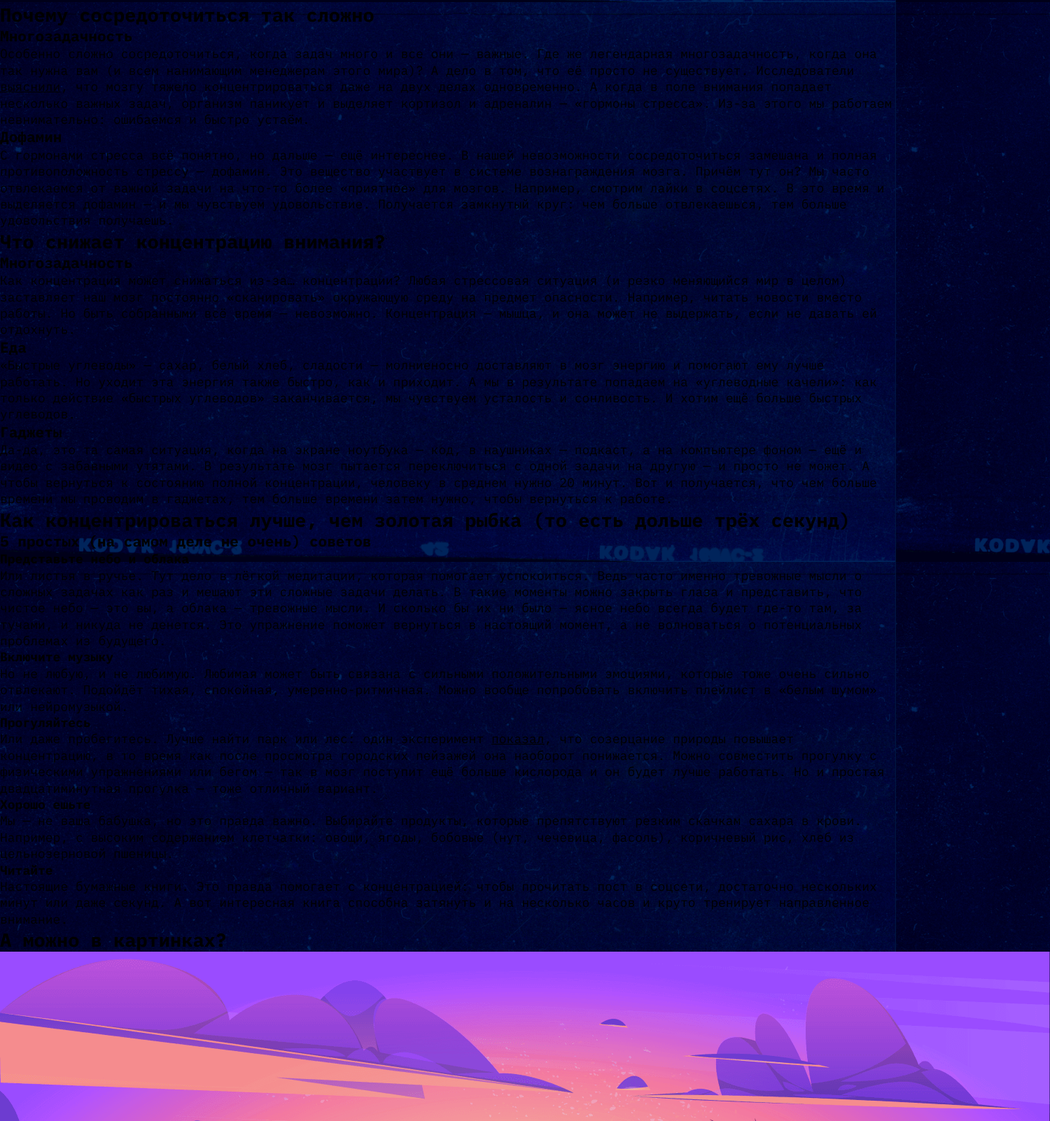
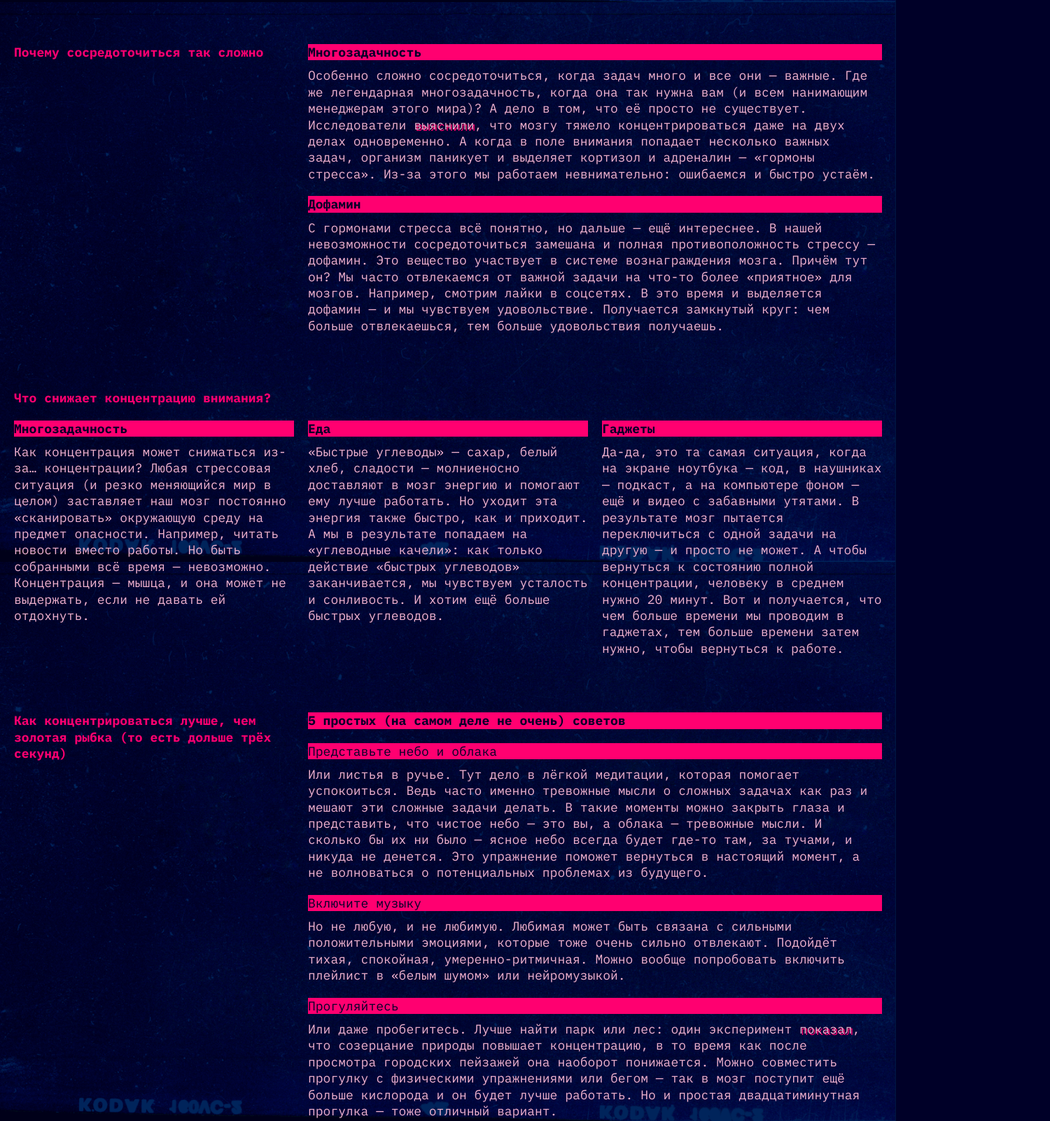
Before and after one commit to ceochupin/slozhno-sosredotochitsya, a website: page src/index.html in a window 1280 px wide. Shown: the part 797-2399 px from the top of the page at 70% size, 1500 px wide, since content can reach past the window. Drawn offline with Linux system fonts and the light colour scheme; files that its build step writes are made by us from their sources; files whose address does not match are found by name.

Commit message:
full fronted at BEM

```diff
--- /dev/null
+++ b/src/blocks/content/__column/content_column.css
@@ -0,0 +1,20 @@
+.content__column {
+  display: grid;
+  gap: 20px;
+}
+
+@media (width >= 768px) {
+
+  .content__column {
+    grid-column: span 2;
+  }
+}
+
+@media (width >= 1024px) {
+
+  .content__column {
+    grid-template-columns: repeat(3, 1fr);
+    grid-column: span 3;
+    align-items: start;
+  }
+}
--- /dev/null
+++ b/src/blocks/content/__item/content__item.css
@@ -0,0 +1,4 @@
+.content__item {
+  display: grid;
+  gap: 10px;
+}
--- /dev/null
+++ b/src/blocks/content/__list/content__list.css
@@ -0,0 +1,11 @@
+.content__list {
+  display: grid;
+  gap: 20px;
+}
+
+@media (width >= 1024px) {
+
+  .content__list {
+    grid-column: span 2;
+  }
+}
--- /dev/null
+++ b/src/blocks/content/content.css
@@ -0,0 +1,18 @@
+.content {
+  display: grid;
+  gap: 20px;
+}
+
+@media (width >= 768px) AND (width < 1024px) {
+
+  .content {
+    grid-template-columns: 1fr 2fr;
+  }
+}
+
+@media (width >= 1024px) {
+
+  .content {
+    grid-template-columns: repeat(3, 1fr);
+  }
+}
--- /dev/null
+++ b/src/blocks/footer/__main_tittle/footer__main-title.css
@@ -0,0 +1,4 @@
+.footer__main-title {
+  margin-inline: 10px;
+  text-shadow: 4px 4px 0 var(--title-shadow, rgb(255 0 112));
+}
--- /dev/null
+++ b/src/blocks/main/main.css
@@ -0,0 +1,15 @@
+.main {
+  display: grid;
+  gap: 50px;
+  padding-block: 40px;
+  padding-inline: 10px;
+}
+
+@media (width >= 768px) {
+
+  .main {
+    gap: 80px;
+    padding-block: 60px;
+    padding-inline: 20px;
+  }
+}
--- a/src/index.html
+++ b/src/index.html
@@ -56,13 +56,13 @@
 
     <main class="main">
       <section class="content">
-        <h2 class="content__title">Почему сосредоточиться так сложно</h2>
+        <h2 class="title title__base">Почему сосредоточиться так сложно</h2>
 
-        <ul class="content__list-items">
-          <li class="content__item">
-            <h3 class="content__item-title title-decor">Многозадачность</h3>
+        <div class="content__list">
+          <article class="content__item">
+            <h3 class="title title__decor title__decor_strong">Многозадачность</h3>
 
-            <p class="content__item-text">
+            <p class="text">
               Особенно сложно сосредоточиться, когда задач много и все они —
               важные. Где же легендарная многозадачность, когда она так нужна
               вам (и всем нанимающим менеджерам этого мира)? А дело в том, что
@@ -70,7 +70,7 @@
               <a
                 href="https://dana.org/article/multicosts-of-multitasking/"
                 target="_blank"
-                class="content__link"
+                class="link"
                 >выяснили</a
               >, что мозгу тяжело концентрироваться даже на двух делах
               одновременно. А когда в поле внимания попадает несколько важных
@@ -78,12 +78,12 @@
               «гормоны стресса». Из-за этого мы работаем невнимательно:
               ошибаемся и быстро устаём.
             </p>
-          </li>
+          </article>
 
-          <li class="content__item">
-            <h3 class="content__item-title title-decor">Дофамин</h3>
+          <article class="content__item">
+            <h3 class="title title__decor title__decor_strong">Дофамин</h3>
 
-            <p class="content__item-text">
+            <p class="text">
               С гормонами стресса всё понятно, но дальше — ещё интереснее. В
               нашей невозможности сосредоточиться замешана и полная
               противоположность стрессу — дофамин. Это вещество участвует в
@@ -93,18 +93,18 @@
               чувствуем удовольствие. Получается замкнутый круг: чем больше
               отвлекаешься, тем больше удовольствия получаешь.
             </p>
-          </li>
-        </ul>
+          </article>
+        </div>
       </section>
 
       <section class="content">
-        <h2 class="content__title">Что снижает концентрацию внимания?</h2>
+        <h2 class="title title__base">Что снижает концентрацию внимания?</h2>
 
-        <ul class="content__column-items">
-          <li class="content__item">
-            <h3 class="content__item-title title-decor">Многозадачность</h3>
+        <div class="content__column">
+          <article class="content__item">
+            <h3 class="title title__decor title__decor_strong">Многозадачность</h3>
 
-            <p class="content__item-text">
+            <p class="text">
               Как концентрация может снижаться из-за… концентрации? Любая
               стрессовая ситуация (и резко меняющийся мир в целом) заставляет
               наш мозг постоянно «сканировать» окружающую среду на предмет
@@ -112,12 +112,12 @@
               собранными всё время — невозможно. Концентрация — мышца, и она
               может не выдержать, если не давать ей отдохнуть.
             </p>
-          </li>
+          </article>
 
-          <li class="content__item">
-            <h3 class="content__item-title title-decor">Еда</h3>
+          <article class="content__item">
+            <h3 class="title title__decor title__decor_strong">Еда</h3>
 
-            <p class="content__item-text">
+            <p class="text">
               «Быстрые углеводы» — сахар, белый хлеб, сладости — молниеносно
               доставляют в мозг энергию и помогают ему лучше работать. Но уходит
               эта энергия также быстро, как и приходит. А мы в результате
@@ -125,12 +125,12 @@
               углеводов» заканчивается, мы чувствуем усталость и сонливость. И
               хотим ещё больше быстрых углеводов.
             </p>
-          </li>
+          </article>
 
-          <li class="content__item">
-            <h3 class="content__item-title title-decor">Гаджеты</h3>
+          <article class="content__item">
+            <h3 class="title title__decor title__decor_strong">Гаджеты</h3>
 
-            <p class="content__item-text">
+            <p class="text">
               Да-да, это та самая ситуация, когда на экране ноутбука — код, в
               наушниках — подкаст, а на компьютере фоном — ещё и видео с
               забавными утятами. В результате мозг пытается переключиться с
@@ -139,27 +139,27 @@
               Вот и получается, что чем больше времени мы проводим в гаджетах,
               тем больше времени затем нужно, чтобы вернуться к работе.
             </p>
-          </li>
-        </ul>
+          </article>
+        </div>
       </section>
 
       <section class="content">
-        <h2 class="content__title">
+        <h2 class="title title__base">
           Как концентрироваться лучше, чем золотая рыбка (то есть дольше трёх
           секунд)
         </h2>
-        <article class="content__article">
-          <h3 class="content__item-title title-decor">
+
+        <div class="content__list">
+          <h3 class="title title__decor title__decor_strong">
             5 простых (на самом деле не очень) советов
           </h3>
 
-          <ul class="content__list-subtitle-items">
-            <li class="content__item">
-              <h4 class="content__item-subtitle title-decor">
+          <article class="content__item">
+            <h4 class="title title__decor title__decor_thin">
               Представьте небо и облака
             </h4>
 
-              <p class="content__item-text">
+            <p class="text">
               Или листья в ручье. Тут дело в лёгкой медитации, которая
               помогает успокоиться. Ведь часто именно тревожные мысли о
               сложных задачах как раз и мешают эти сложные задачи делать. В
@@ -169,30 +169,30 @@
               денется. Это упражнение поможет вернуться в настоящий момент, а
               не волноваться о потенциальных проблемах из будущего.
             </p>
-            </li>
+          </article>
 
-            <li class="content__item">
-              <h4 class="content__item-subtitle title-decor">
+          <article class="content__item">
+            <h4 class="title title__decor title__decor_thin">
               Включите музыку
             </h4>
 
-              <p class="content__item-text">
+            <p class="text">
               Но не любую, и не любимую. Любимая может быть связана с сильными
               положительными эмоциями, которые тоже очень сильно отвлекают.
               Подойдёт тихая, спокойная, умеренно-ритмичная. Можно вообще
               попробовать включить плейлист в «белым шумом» или нейромузыкой.
             </p>
-            </li>
+          </article>
 
-            <li class="content__item">
-              <h4 class="content__item-subtitle title-decor">Прогуляйтесь</h4>
+          <article class="content__item">
+            <h4 class="title title__decor title__decor_thin">Прогуляйтесь</h4>
 
-              <p class="content__item-text">
+            <p class="text">
               Или даже пробегитесь. Лучше найти парк или лес: один эксперимент
               <a
                 href="https://www.sciencedirect.com/science/article/abs/pii/S0272494415000328"
                 target="_blank"
-                  class="content__link"
+                class="link"
                 >показал</a
               >, что созерцание природы повышает концентрацию, в то время как
               после просмотра городских пейзажей она наоборот понижается.
@@ -201,88 +201,77 @@
               работать. Но и простая двадцатиминутная прогулка — тоже отличный
               вариант.
             </p>
-            </li>
+          </article>
 
-            <li class="content__item">
-              <h4 class="content__item-subtitle title-decor">Хорошо ешьте</h4>
+          <article class="content__item">
+            <h4 class="title title__decor title__decor_thin">Хорошо ешьте</h4>
 
-              <p class="content__item-text">
+            <p class="text">
               Мы — не ваша бабушка, но это правда важно. Выбирайте продукты,
               которые препятствуют резким скачкам сахара в крови. Например, с
               высоким содержанием клетчатки: овощи, ягоды, бобовые (нут,
               чечевица, фасоль), коричневый рис, хлеб из цельнозерновой
               пшеницы.
             </p>
-            </li>
+          </article>
 
-            <li class="content__item">
-              <h4 class="content__item-subtitle title-decor">Читайте</h4>
+          <article class="content__item">
+            <h4 class="title title__decor title__decor_thin">Читайте</h4>
 
-              <p class="content__item-text">
+            <p class="text">
               Настоящие бумажные книги. Это правда помогает с концентрацией:
               чтобы прочитать пост в соцсети, достаточно нескольких минут или
               даже секунд. А вот интересная книга способна затянуть и на
               несколько часов и круто тренирует направленное внимание.
             </p>
-            </li>
-          </ul>
           </article>
+        </div>
       </section>
 
-      <section class="content__gallery">
-        <h2 class="content__item-title title-decor">А можно в картинках?</h2>
+      <section class="content">
+        <h2 class="title title__base">А можно в картинках?</h2>
 
-        <ul class="content__gallery-items">
-          <li class="content__gallery-item">
+        <div class="content__gallery">
           <img
-              class="content__gallery-image"
+            class="content__gallery_image"
             src="./images/sunset.png"
             alt="Небо, облака и закат"
             loading="lazy"
           />
-          </li>
 
-          <li class="content__gallery-item">
           <img
-              class="content__gallery-image"
+            class="content__gallery_image"
             src="./images/ice-cream.png"
             alt="Вкусное мороженое"
             loading="lazy"
           />
-          </li>
 
-          <li class="content__gallery-item">
           <img
-              class="content__gallery-image"
+            class="content__gallery_image"
             src="./images/tape.png"
             alt="Классная музыка"
             loading="lazy"
           />
-          </li>
 
-          <li class="content__gallery-item">
           <img
-              class="content__gallery-image"
+            class="content__gallery_image"
             src="./images/books.png"
             alt="Любимые книги"
             loading="lazy"
           />
-          </li>
 
-          <li class="content__gallery-item">
           <img
-              class="content__gallery-image"
+            class="content__gallery_image"
             src="./images/street.png"
             alt="Прогулка по улице"
             loading="lazy"
           />
-          </li>
-        </ul>
+        </div>
       </section>
     </main>
 
     <footer class="footer decorated-zone">
-      <h2 class="footer__title">focus</h2>
+      <h2 class="main-title footer__main-title">focus</h2>
     </footer>
 
     <script src="./scripts/script.js"></script>
```
Also changed, not shown: src/blocks/content/__gallery/_image/contrn__gallery_image.css (added, +26 -0 lines), src/blocks/content/__gallery/content__gallery.css (added, +13 -0 lines), src/blocks/footer/footer.css (added, +7 -0 lines). Lines whose indentation alone changed are shown as unchanged.
